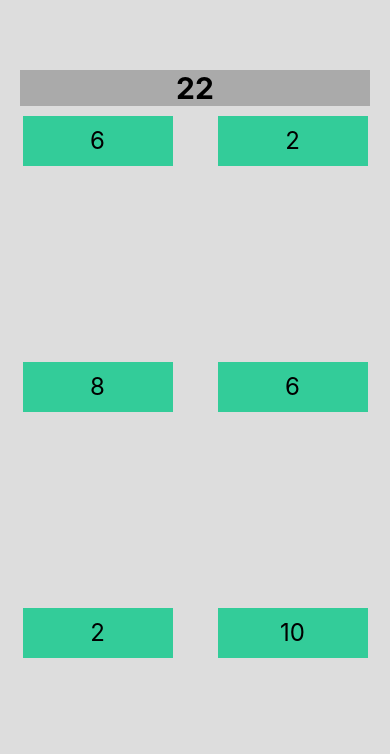
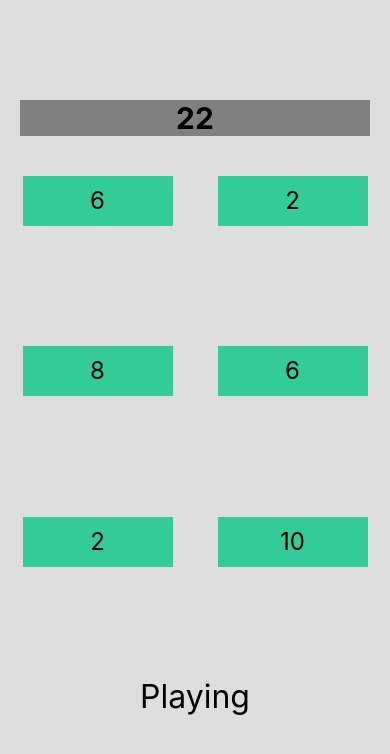
Before and after one commit to saJeremyQin/TargetSum, a React Native app: screen / in a window 390 px wide. Shown: the top 754 px of the page. Built offline with nearby package versions, Linux system fonts and the light colour scheme.

Commit message:
GameStatus applied

```diff
--- a/src/components/Game.tsx
+++ b/src/components/Game.tsx
@@ -11,7 +11,7 @@ interface GameProps {
 // export default function Game({title} : GameProps):  React.JSX.Element{
 const Game:React.FC<GameProps> = ({randomNumbersCount}) => {
   const [randomNumbersArr, setRandomNumbersArr] = useState<number[]>([]);
-  const [selectedNumbers, setSelectedNumbers] = useState<number[]>([]);
+  const [selectedIds, setSelectedIds] = useState<number[]>([]);
 
   // Function: Generate random numbers
   const generateRandomNumbers = (): number[] => {
@@ -33,29 +33,43 @@ const Game:React.FC<GameProps> = ({randomNumbersCount}) => {
   const refreshTarget = (): void => {
     const numbers = generateRandomNumbers();
     setRandomNumbersArr(numbers);
-    setSelectedNumbers([]);
+    setSelectedIds([]);
   }
 
   // When RandomNumber is clicked, selectNumber of Game, which is the parent component of RandomNumber, will be invoked.
   const selectNumber = (index:number): void => {
     // console.log('selectedNumber index is %d', index);
 
-    if(!selectedNumbers.includes(index)) {
-      setSelectedNumbers((prevSelectedNumbers) => [...prevSelectedNumbers, index]);
+    if(!selectedIds.includes(index)) {
+      setSelectedIds((prevSelectedIds) => [...prevSelectedIds, index]);
     }
+  }
+
+  // gameStatus: Playing, Won, Lost
+  const gameStatus = () : GameStatus => {
+    const sumSelcted = selectedIds.reduce((acc, cur) => acc+randomNumbersArr[cur], 0);
+    if(sumSelcted > target)
+       return 'Lost';
+    else if(sumSelcted === target)
+       return 'Won';
+    else
+       return 'Playing';
   }
 
   // Check whehter the number is Disabled or not.
   const isNumberSelected = (index:number): boolean => {
-    return selectedNumbers.indexOf(index) !== -1;
+    return selectedIds.indexOf(index) !== -1;
   }
 
   // TO DO: Shuffle the random numbers
 
+  // const gameStatus = gameStatus();
   return (
     <View style={styles.container}>
       <Pressable  onPress={refreshTarget}>
-        <Text style={styles.target}>{target}</Text>
+        <Text style={[styles.target, styles[`STATUS_${gameStatus() as GameStatus}`]]}>
+          {target}
+        </Text>
       </Pressable>
       <View style={styles.randomContainer}>
       {
@@ -70,6 +84,7 @@ const Game:React.FC<GameProps> = ({randomNumbersCount}) => {
         )
       }
       </View>
+      <Text style={styles.status}>{gameStatus()}</Text>
     </View>
   )
 }
@@ -79,7 +94,8 @@ const styles = StyleSheet.create({
     container:{
       backgroundColor:"#ddd",
       flex: 1,
-      paddingTop:50
+      paddingTop:50,
+      // justifyContent: "space-evenly"
     },
     target:{
       fontWeight:"700",
@@ -87,9 +103,10 @@ const styles = StyleSheet.create({
       backgroundColor:"#aaa",
       textAlign:"center",
       marginHorizontal: 20,
-      marginTop:20
+      marginTop:50,
     },
     randomContainer:{
+      marginTop:30,
       flexDirection:"row",
       flex:1,
       flexWrap:"wrap",
@@ -102,7 +119,24 @@ const styles = StyleSheet.create({
       marginHorizontal:15,
       marginVertical: 15,
       textAlign:"center"
-  }
+    },
+    status: {
+      textAlign:"center",
+      fontSize:32,
+      flexGrow:0.25
+    },
+    STATUS_Playing: {
+      backgroundColor: "gray",
+    },
+    STATUS_Won: {
+      backgroundColor: "green",
+    },
+    STATUS_Lost: {
+      backgroundColor: "red",
+    },
 })
 
+type GameStatus = "Playing" | "Won" | "Lost";
+
+
 export default Game;
```
